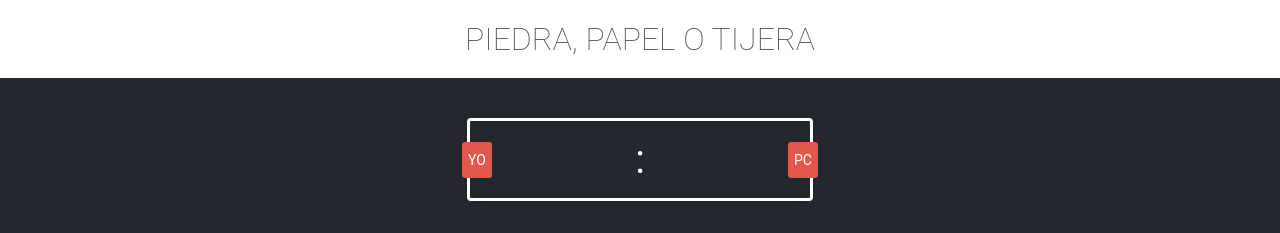
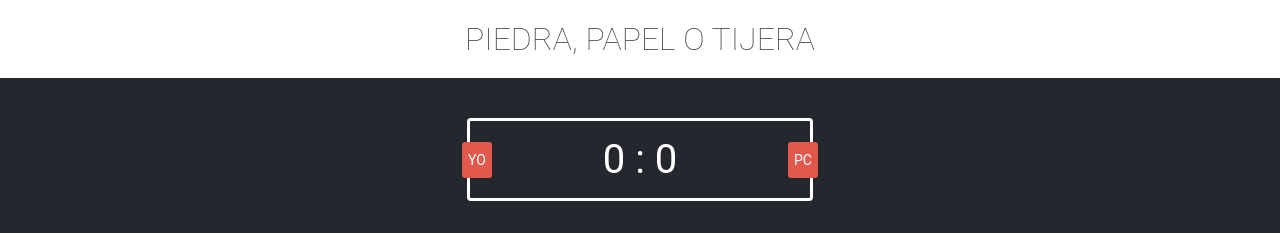
Before and after one commit to colorodriguezf/piedra_papel_tijera, a plain HTML site: page index.html in a window 1280 px wide. Shown: the top 233 px of the page. Drawn offline with Linux system fonts and the light colour scheme.

Commit message:
se agrego puntuacion para que arranque 0:0

```diff
--- a/index.html
+++ b/index.html
@@ -14,7 +14,7 @@
     <div class="puntuacion">
         <div id="user-label" class="badge">YO</div>
         <div id="computer-label" class="badge">PC</div>
-        <span id="user-score"></span> :  <span id="computer-score"></span>
+        <span id="user-score">0</span> :  <span id="computer-score">0</span>
     </div>
     <div class="resultado">
         <p id="resultado">Esperando para jugar <span class="esperandoParaJugar">...</span></p>
```
